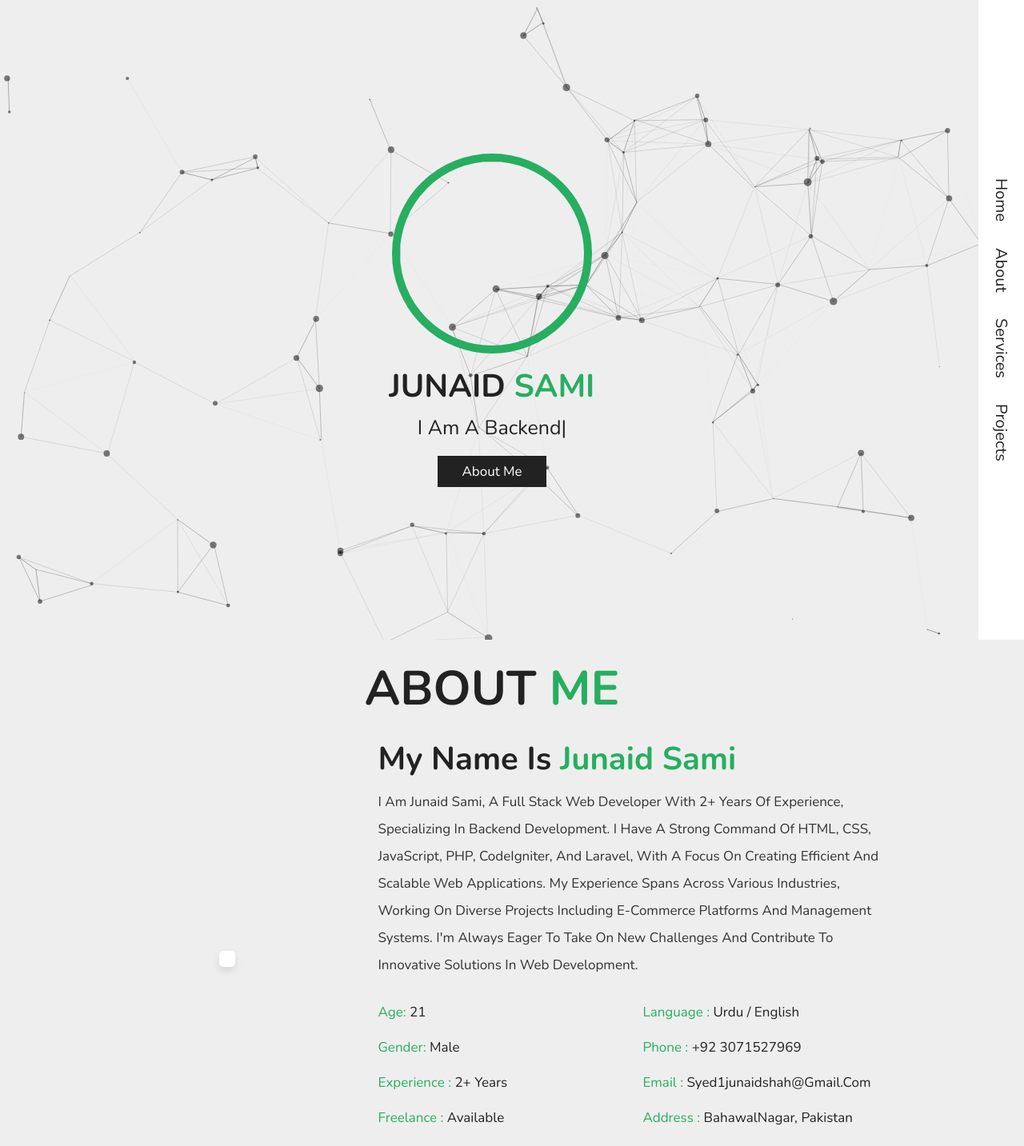
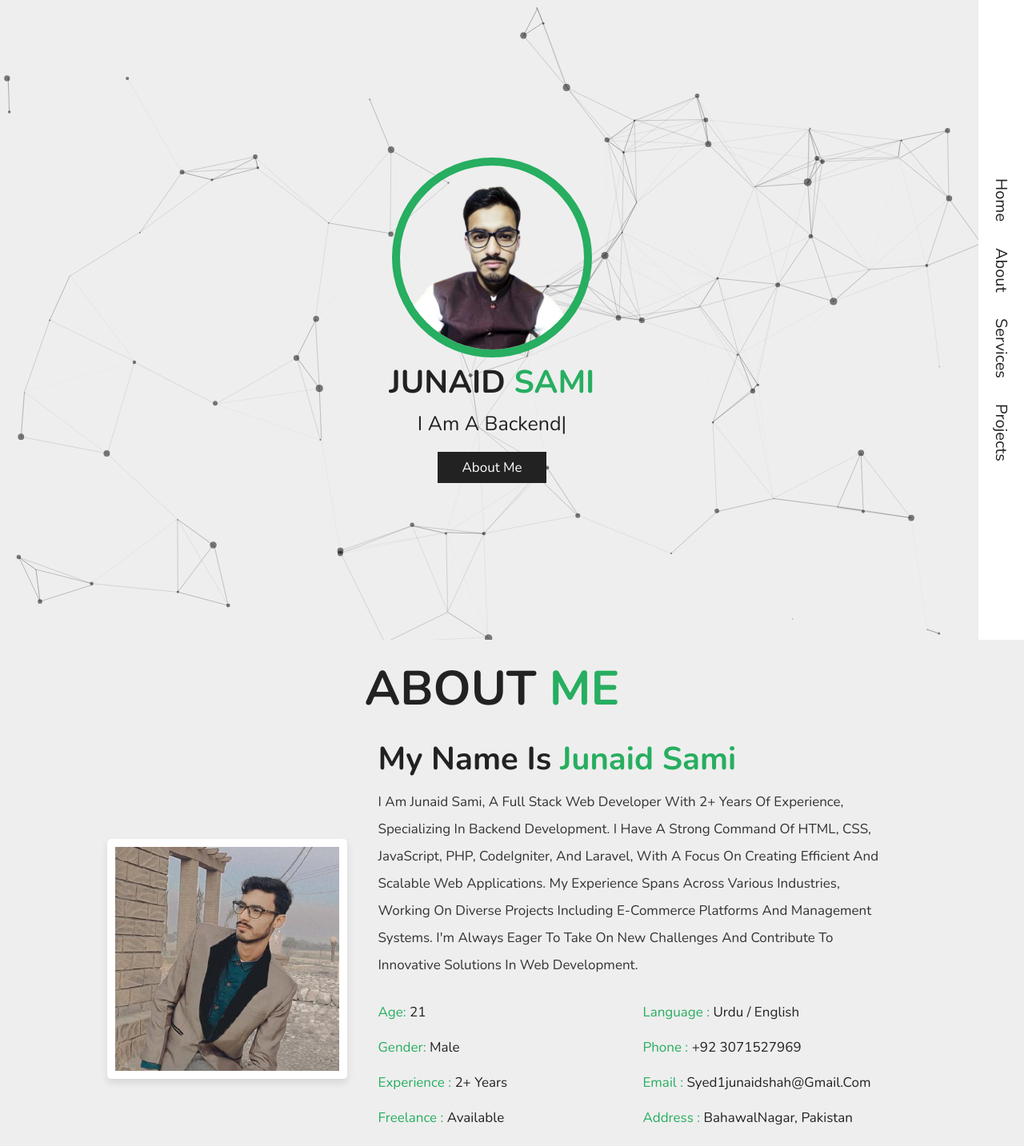
Before and after one commit to junaidsa/Portfolio, a plain HTML site: page index.html in a window 1280 px wide. Shown: the top 1433 px of the page at 80% size. Drawn offline with nearby package versions, Linux system fonts and the light colour scheme; the site is published under a folder, as on GitHub Pages, so addresses that start at the root find nothing.

Commit message:
Update index.html

```diff
--- a/index.html
+++ b/index.html
@@ -41,7 +41,7 @@
     <div id="particles-js"></div>
 
     <div class="content">
-        <img class="tilt" src="/bg T (1).png" alt="">
+        <img class="tilt" src="bg T (1).png" alt="">
         <h3> Junaid <span>Sami</span> </h3>
         <p> i am a <span class="typing-text"> front end developer </span> </p>
         <a href="#about" class="btn">about me</a>
@@ -60,7 +60,7 @@
     <div class="row">
 
         <div class="image">
-            <img class="tilt" src="/about-pic.jpg" alt="">
+            <img class="tilt" src="about-pic.jpg" alt="">
         </div>
 
         <div class="content">
```
